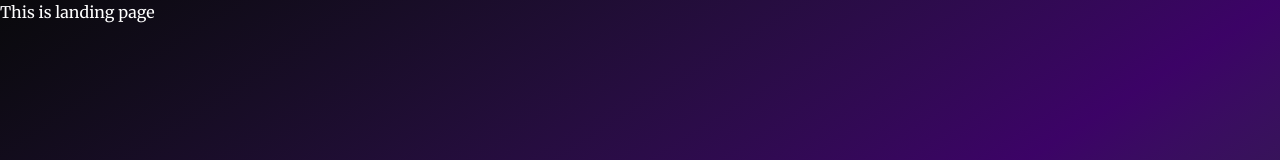
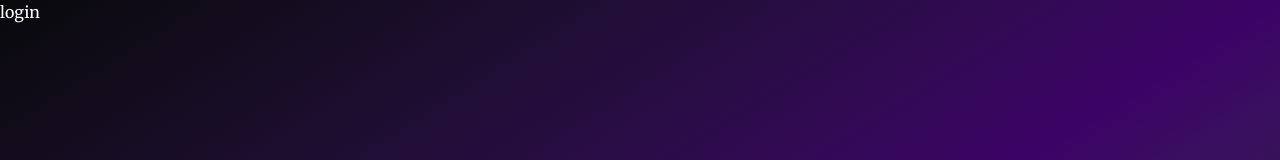
Before and after one commit to ChirayuPatle/FlyBase, a React (Vite) app in the folder frontend/: page / in a window 1280 px wide. Shown: the top 160 px of the page. Built offline with nearby package versions, Linux system fonts and the light colour scheme; a web font is replaced by a local one.

Commit message:
backup-frontend-04

```diff
--- a/frontend/src/routes/landing/landing.tsx
+++ b/frontend/src/routes/landing/landing.tsx
@@ -1,9 +1,12 @@
+import { Link } from "react-router-dom"
 
 
 function LandingPage() {
   return (
     <div>
-      This is landing page
+      <Link to='/login'>
+        <button>login</button>
+      </Link>
     </div>
   )
 }
```
